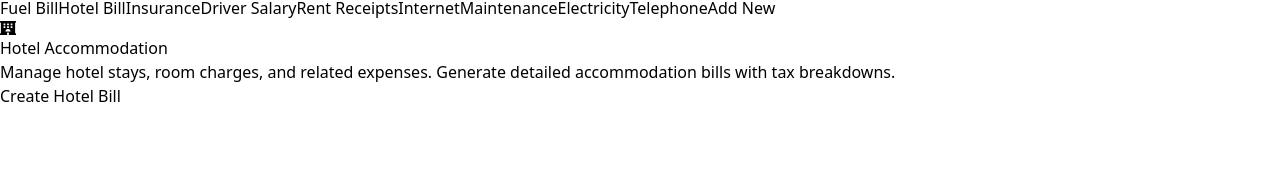
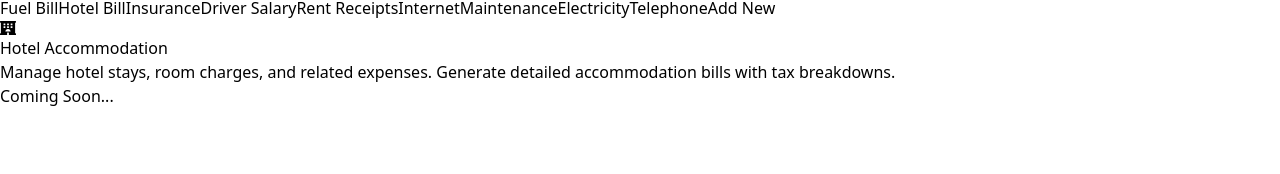
Before and after one commit to PankajPt/ApnaBillGenerator, a React (Vite) app: page / in a window 1280 px wide. Both pictures are taken after a click on the button "Hotel Bill". Shown: the part 1372-1546 px from the top of the page. Built offline with nearby package versions, Linux system fonts and the light colour scheme.

Commit message:
minor changes

```diff
--- a/src/pages/Home.jsx
+++ b/src/pages/Home.jsx
@@ -76,7 +76,7 @@ const Home = () => {
                 Track payment history and generate annual compensation reports.
               </p>
               <button className="bg-blue-600 hover:bg-blue-700 px-4 py-2 rounded-lg transition-colors">
-                Process Salary Payment
+                Coming Soon...
               </button>
             </div>
           )}
@@ -92,7 +92,7 @@ const Home = () => {
                 maintenance charges, and tax-compliant documentation for accounting purposes.
               </p>
               <button className="bg-blue-600 hover:bg-blue-700 px-4 py-2 rounded-lg transition-colors">
-                Create Rent Receipt
+                Coming Soon...
               </button>
             </div>
           )}
@@ -108,7 +108,7 @@ const Home = () => {
                 with breakdowns of service taxes and additional charges.
               </p>
               <button className="bg-blue-600 hover:bg-blue-700 px-4 py-2 rounded-lg transition-colors">
-                Generate Internet Invoice
+                Coming Soon...
               </button>
             </div>
           )}
@@ -124,7 +124,7 @@ const Home = () => {
                 itemized costs for repairs, parts replacement, and labor charges.
               </p>
               <button className="bg-blue-600 hover:bg-blue-700 px-4 py-2 rounded-lg transition-colors">
-                Create Maintenance Bill
+                Coming Soon...
               </button>
             </div>
           )}
@@ -140,7 +140,7 @@ const Home = () => {
                 with detailed breakdowns of units consumed, fixed charges, and government taxes.
               </p>
               <button className="bg-blue-600 hover:bg-blue-700 px-4 py-2 rounded-lg transition-colors">
-                Process Electricity Bill
+                Coming Soon...
               </button>
             </div>
           )}
@@ -156,7 +156,7 @@ const Home = () => {
                 with itemized call charges, data usage, and value-added services.
               </p>
               <button className="bg-blue-600 hover:bg-blue-700 px-4 py-2 rounded-lg transition-colors">
-                Generate Telephone Bill
+                Coming Soon...
               </button>
             </div>
           )}
@@ -172,7 +172,7 @@ const Home = () => {
                 bills with tax breakdowns.
               </p>
               <button className="bg-blue-600 hover:bg-blue-700 px-4 py-2 rounded-lg transition-colors">
-                Create Hotel Bill
+                Coming Soon...
               </button>
             </div>
           )}
@@ -188,7 +188,7 @@ const Home = () => {
                 with automated calculations.
               </p>
               <button className="bg-blue-600 hover:bg-blue-700 px-4 py-2 rounded-lg transition-colors">
-                Create Insurance Bill
+                Coming Soon...
               </button>
             </div>
           )}
```
